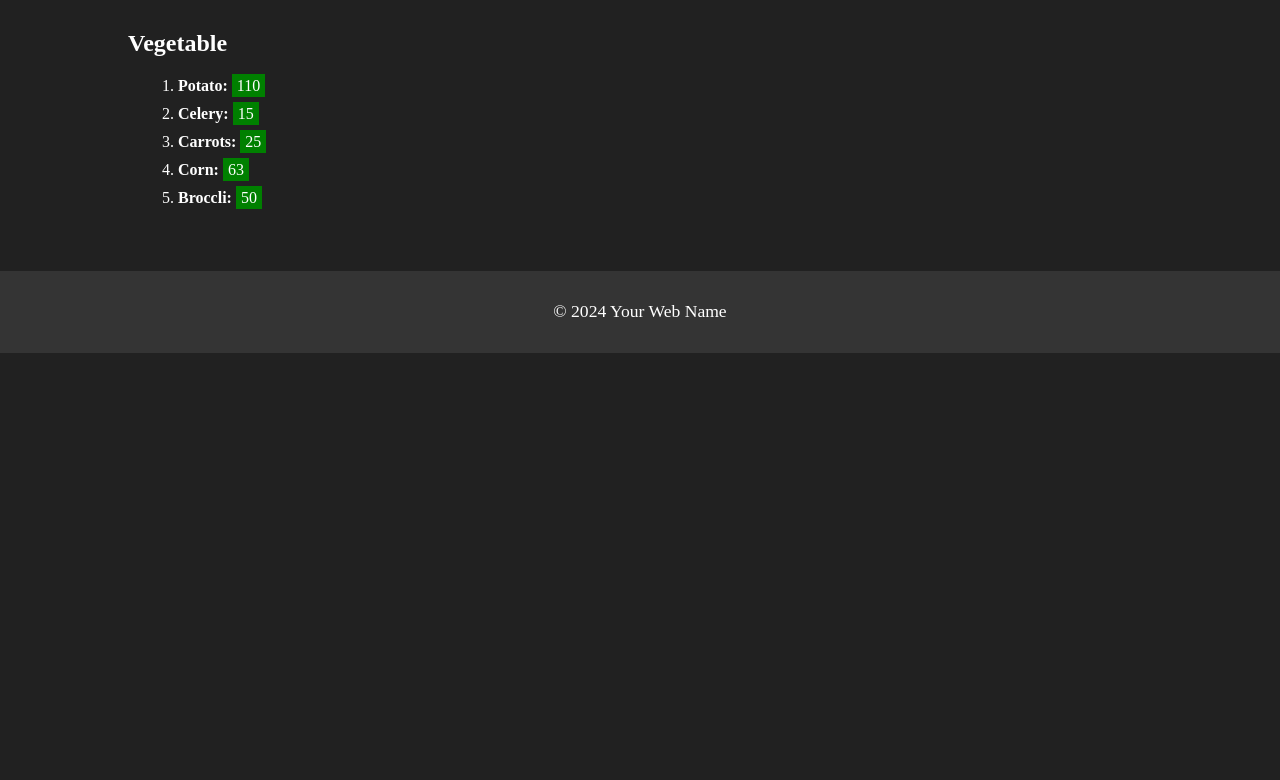
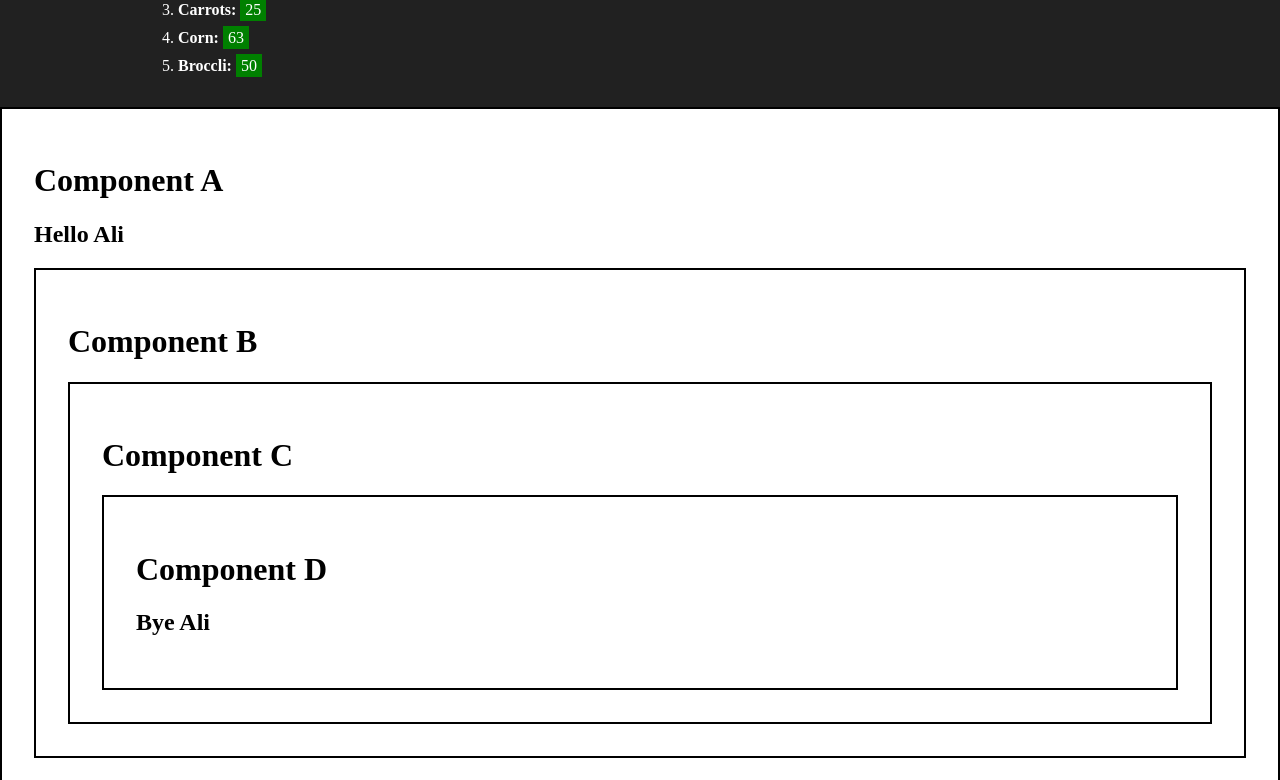
Before and after one commit to alihassndev/ReactJs, a React (Vite) app in the folder my-react-app/: page / in a window 1280 px wide. Shown: the part 2100-2880 px from the top of the page. Before the commit the page ends 2453 px from the top, so only its background shows below. Built offline with nearby package versions, Linux system fonts and the light colour scheme.

Commit message:
intro to useContext Hook

```diff
--- a/my-react-app/src/App.jsx
+++ b/my-react-app/src/App.jsx
@@ -9,7 +9,8 @@ import Profile from "./profile";
 import MyComponent from "./myComponent";
 import UpdateList from "./updateList";
 import ArrayObject from "./test";
-import WindowPosition from "./window";
+// import WindowPosition from "./window";
+import Context from "./context";
 // import Effect from "./effect";
 
 function App() {
@@ -63,7 +64,7 @@ function App() {
         {/* <UserGreeting isLoggedIn={true} username="Ali" /> */}
         <MyComponent />
         {/* <Effect /> */}
-        <WindowPosition />
+        {/* <WindowPosition /> */}
       </div>
 
       <UpdateList />
@@ -73,6 +74,7 @@ function App() {
       {fruits.length > 0 && <List items={fruits} category="Fruit" />}
       {vegetable.length > 0 && <List items={vegetable} category="Vegetable" />}
 
+      <Context />
       <Footer />
     </>
   );
--- /dev/null
+++ b/my-react-app/src/context.jsx
@@ -0,0 +1,22 @@
+import { useState, createContext } from "react";
+import Context2 from "./context2";
+
+export const userContext = createContext();
+
+function Context() {
+  const [user, setUser] = useState("Ali");
+
+  return (
+    <>
+      <div className="context-box">
+        <h1>Component A</h1>
+        <h2>Hello {user}</h2>
+        <userContext.Provider value={user}>
+          <Context2 user={user} />
+        </userContext.Provider>
+      </div>
+    </>
+  );
+}
+
+export default Context;
--- /dev/null
+++ b/my-react-app/src/context2.jsx
@@ -0,0 +1,12 @@
+import Context3 from "./context3";
+
+function Context2() {
+  return (
+    <div className="context-box">
+      <h1>Component B</h1>
+      <Context3 />
+    </div>
+  );
+}
+
+export default Context2;
--- /dev/null
+++ b/my-react-app/src/context3.jsx
@@ -0,0 +1,14 @@
+import Context4 from "./context4";
+
+function Context3() {
+  return (
+    <>
+      <div className="context-box">
+        <h1>Component C</h1>
+        <Context4 />
+      </div>
+    </>
+  );
+}
+
+export default Context3;
--- /dev/null
+++ b/my-react-app/src/context4.jsx
@@ -0,0 +1,16 @@
+import { useContext } from "react";
+import { userContext } from "./context";
+
+function Context4() {
+  const value = useContext(userContext);
+  return (
+    <>
+      <div className="context-box">
+        <h1>Component D</h1>
+        <h2>Bye {value}</h2>
+      </div>
+    </>
+  );
+}
+
+export default Context4;
--- a/my-react-app/src/index.css
+++ b/my-react-app/src/index.css
@@ -147,3 +147,9 @@ form input {
   width: 80vw;
   margin: 2rem auto;
 }
+.context-box {
+  border: 2px solid black;
+  padding: 2rem;
+  background-color: white;
+  color: black;
+}
```
